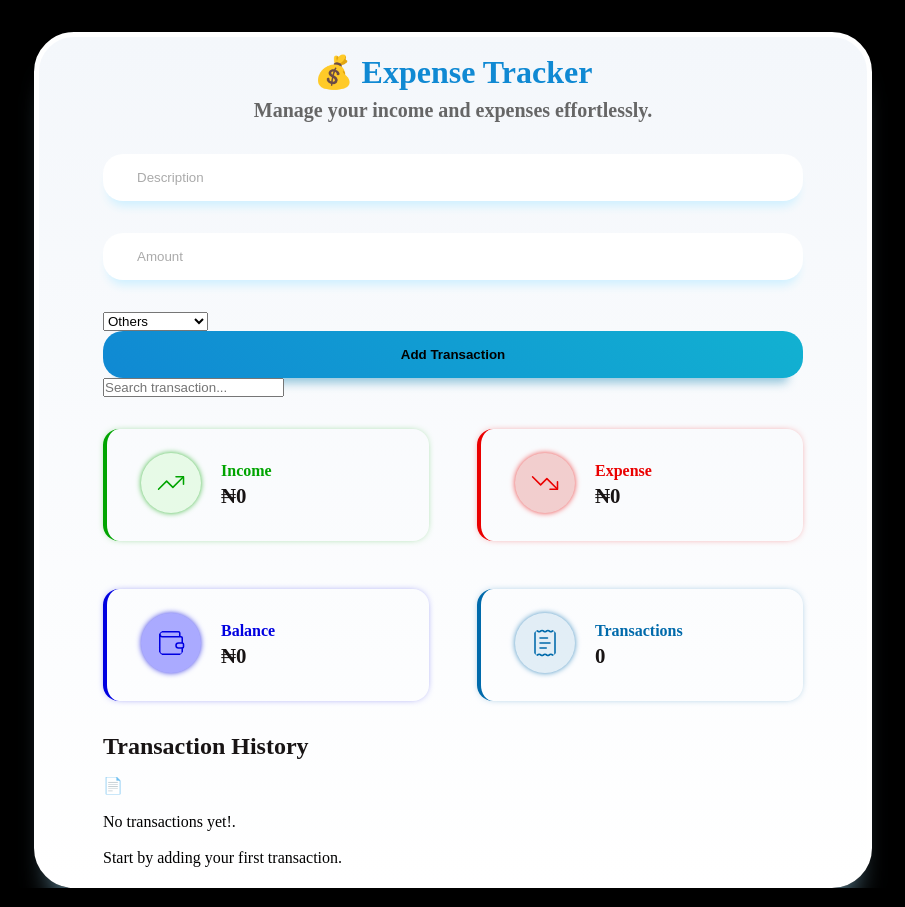
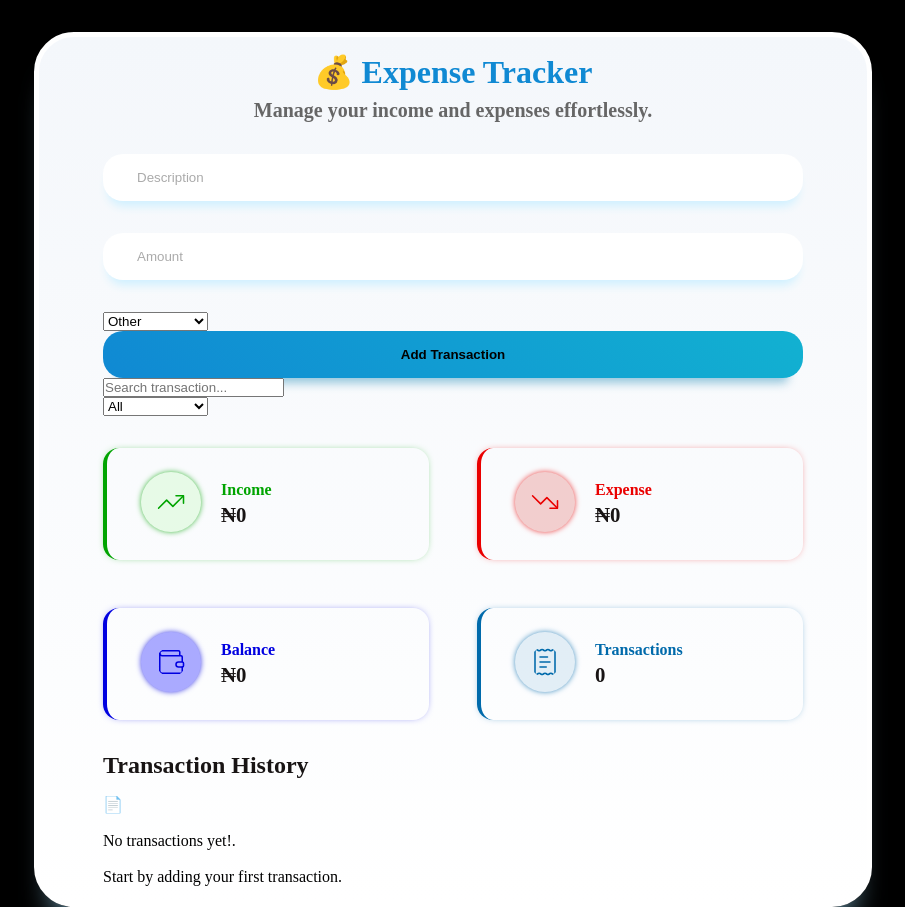
Before and after one commit to YussaMoney/react-expense-tracker, a React (Vite) app: page / in a window 1280 px wide. Shown: the whole page, without its empty margins (187-1092 px from the left). Built offline with nearby package versions, Linux system fonts and the light colour scheme.

Commit message:
feat: add category filtering and refactor category data including categoryIcons

```diff
--- a/src/App.jsx
+++ b/src/App.jsx
@@ -4,18 +4,21 @@ import TransactionList from "./components/TransactionList";
 import Summary from "./components/Summary";
 import TransactionForm from "./components/TransactionForm";
 import SearchBar from "./components/SearchBar";
+import CategoryFilter from "./components/CategoryFilter";
 
 function App() {
   const [description, setDescription] = useState("");
   const [amount, setAmount] = useState("");
   const [category, setCategory] = useState("Others");
   const [search, setSearch] = useState("");
+  const [selectedCategory, setSelectedCategory] = useState("All");
   const [transactions, setTransactions] = useState(() => {
     const savedTransactions = localStorage.getItem("transactions");
 
     return savedTransactions ? JSON.parse(savedTransactions) : [];
   });
   const [editingTransaction, setEditingTransaction] = useState(null);
+  const normalizedSearch = search.trim().toLowerCase();
 
   useEffect(() => {
     localStorage.setItem("transactions", JSON.stringify(transactions));
@@ -83,8 +86,14 @@ function App() {
   }
 
   const filteredTransactions = transactions.filter((transaction) => {
-    // if (search.trim === "") return;
-    return transaction.description.toLowerCase().includes(search.toLowerCase());
+    const matchesSearch = transaction.description
+      .toLowerCase()
+      .includes(normalizedSearch);
+
+    const matchesCategory =
+      selectedCategory === "All" || transaction.category === selectedCategory;
+
+    return matchesSearch && matchesCategory;
   });
 
   return (
@@ -109,9 +118,14 @@ function App() {
           updateTransaction={updateTransaction}
         />
         <SearchBar search={search} setSearch={setSearch} />
+        <CategoryFilter
+          selectedCategory={selectedCategory}
+          setSelectedCategory={setSelectedCategory}
+        />
         <Summary transactions={transactions} />
         <TransactionList
           transactions={filteredTransactions}
+          totalTransactions={transactions.length}
           deleteTransaction={deleteTransaction}
           handleEdit={handleEdit}
         />
--- /dev/null
+++ b/src/components/CategoryFilter.jsx
@@ -0,0 +1,21 @@
+import categories from "../data/categories";
+
+export default function CategoryFilter({
+  selectedCategory,
+  setSelectedCategory,
+}) {
+  return (
+    <select
+      value={selectedCategory}
+      onChange={(e) => setSelectedCategory(e.target.value)}
+    >
+      <option value="All">All</option>
+
+      {categories.map((category) => (
+        <option key={category} value={category}>
+          {category}
+        </option>
+      ))}
+    </select>
+  );
+}
--- a/src/components/TransactionForm.jsx
+++ b/src/components/TransactionForm.jsx
@@ -1,3 +1,5 @@
+import categories from "../data/categories";
+
 export default function TransactionForm({
   description,
   amount,
@@ -31,16 +33,11 @@ export default function TransactionForm({
         onChange={(e) => setAmount(e.target.value)}
       />
       <select value={category} onChange={(e) => setCategory(e.target.value)}>
-        <option value="Others">Others</option>
-        <option value="Food">Food</option>
-        <option value="Drink">Drink</option>
-        <option value="Transport">Transport</option>
-        <option value="Salary">Salary</option>
-        <option value="Shopping">Shopping</option>
-        <option value="Bills">Bills</option>
-        <option value="Health">Health</option>
-        <option value="Education">Education</option>
-        <option value="Entertainment">Entertainment</option>
+        {categories.map((category) => (
+          <option key={category} value={category}>
+            {category}
+          </option>
+        ))}
       </select>
       <button
         type="button"
--- a/src/components/TransactionList.jsx
+++ b/src/components/TransactionList.jsx
@@ -1,33 +1,32 @@
 import { FontAwesomeIcon } from "@fortawesome/react-fontawesome";
 import { faPen, faTrash } from "@fortawesome/free-solid-svg-icons";
+import categoryIcons from "../data/categoryIcons";
 export default function TransactionList({
   transactions,
   deleteTransaction,
   handleEdit,
+  totalTransactions,
 }) {
-  const categoryIcons = {
-    Food: "🍔",
-    Drink: "🍺",
-    Transport: "🚌",
-    Bills: "💡",
-    Salary: "💼",
-    Shopping: "🛍️",
-    Health: "🏥",
-    Entertainment: "🎮",
-    Education: "📚",
-    Others: "📦",
-  };
   return (
     <section>
       <h2 className="history">Transaction History</h2>
       <ul className="transaction-list">
-        {transactions.length === 0 ? (
+        {totalTransactions === 0 ? (
           <p>
             📄 <br />
             <br />
             No transactions yet!.
             <br />
             <br /> Start by adding your first transaction.
+          </p>
+        ) : transactions.length === 0 ? (
+          <p>
+            🔍 <br />
+            <br />
+            No transactions found.
+            <br />
+            <br />
+            Try another search term.
           </p>
         ) : (
           transactions.map((transaction) => (
--- /dev/null
+++ b/src/data/categories.js
@@ -0,0 +1,14 @@
+const categories = [
+  "Other",
+  "Food",
+  "Drink",
+  "Transport",
+  "Salary",
+  "Shopping",
+  "Entertainment",
+  "Bills",
+  "Health",
+  "Education",
+];
+
+export default categories;
--- /dev/null
+++ b/src/data/categoryIcons.js
@@ -0,0 +1,14 @@
+const categoryIcons = {
+  Food: "🍔",
+  Drink: "🍺",
+  Transport: "🚌",
+  Bills: "💡",
+  Salary: "💼",
+  Shopping: "🛍️",
+  Health: "🏥",
+  Entertainment: "🎮",
+  Education: "📚",
+  Others: "📦",
+};
+
+export default categoryIcons;
```
